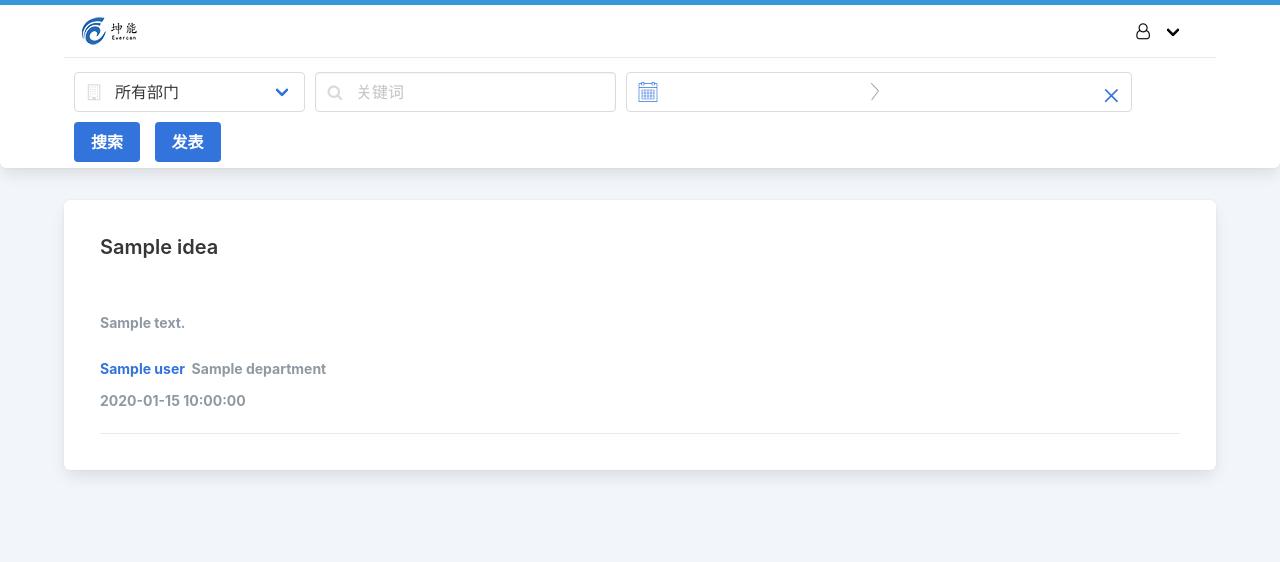
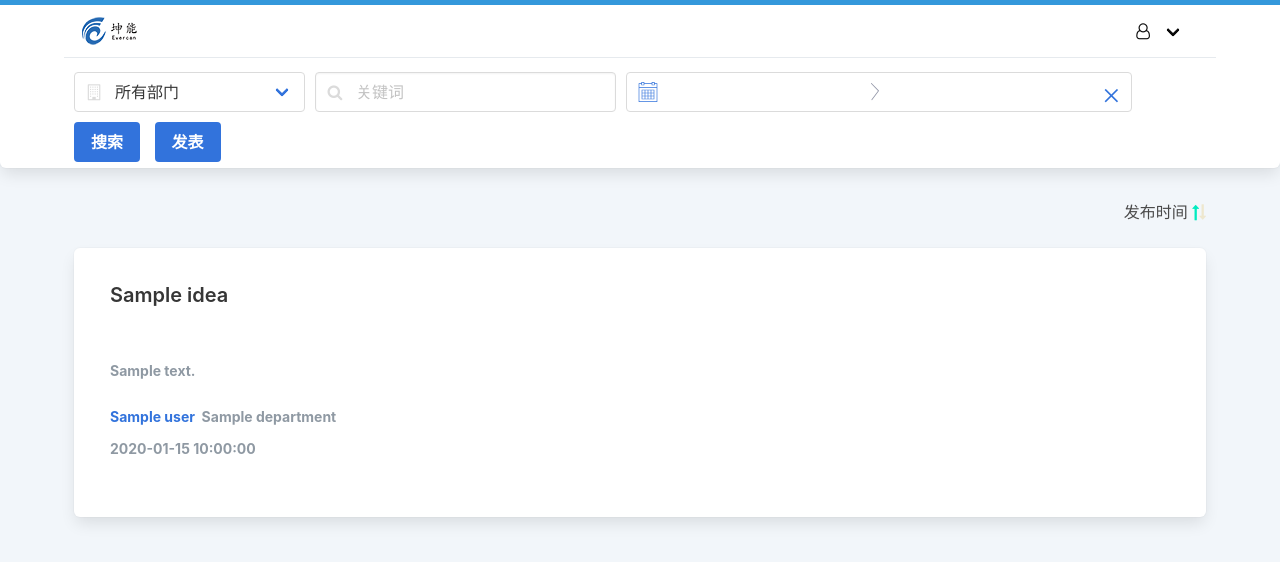
Before and after one commit to HighBig/GoldenIdea, a Django app: template ideas/templates/ideas/list.html in a window 1280 px wide. Shown: the top 562 px of the page. Run offline with Django 3.2, Linux system fonts and the light colour scheme; the template is opened without the code that fills it: most values are stand-ins (such as "Sample title", 1, 10 or a date in 2020).

Commit message:
order idea

```diff
--- a/ideas/static/ideas/css/list.css
+++ b/ideas/static/ideas/css/list.css
@@ -34,7 +34,6 @@ section.container {
 article.post {
   margin: 1rem;
   padding-bottom: 1rem;
-  border-bottom: 1px solid #E6EAEE;
 }
 
 article.post:last-child {
@@ -204,3 +203,21 @@ article.post:last-child {
   top: 14px;
   right: 14px;
 }
+
+.fa-long-arrow-up, .fa-long-arrow-down {
+  color: #EEE7CE;
+}
+
+.is-light {
+  color: #00EBC0;
+}
+
+.order {
+  color: #4a4a4a;
+  margin-right: 10px;
+}
+
+.idea-item {
+  margin-left: 10px;
+  margin-right: 10px;
+}
--- a/ideas/templates/ideas/list.html
+++ b/ideas/templates/ideas/list.html
@@ -55,6 +55,7 @@
           <input name="start" type="hidden" value="{{ request.GET.start }}" />
           <input name="end" type="hidden" value="{{ request.GET.end }}" />
         </p>
+        <input name="order" type="hidden" value="{{ request.GET.order }}" />
         <div>
           <button class="button is-link search-button" type="submit">
             <strong>搜索</strong>
@@ -127,6 +128,26 @@
   </div>
 </div>
 <section class="container ideas">
+  <nav class="level">
+    <div class="level-left"></div>
+    <div class="level-right">
+      <a class="level-item order">
+        发布时间&nbsp;
+        <i
+          class="fa
+                 fa-long-arrow-up
+                 {% if not request.GET.order or request.GET.order == 'desc' %}is-light{% endif %}"
+          aria-hidden="true"
+        ></i>
+        <i
+          class="fa
+                 fa-long-arrow-down
+                 {% if request.GET.order == 'asc' %}is-light{% endif %}"
+          aria-hidden="true"
+        ></i>
+      </a>
+    </div>
+  </nav>
   {% for idea in ideas %}
   <div class="box content idea-item is-relative">
     <article class="post">
```
Also changed, not shown: ideas/static/ideas/js/list.js (+40 -8 lines), ideas/views_utils.py (+6 -1 lines).
